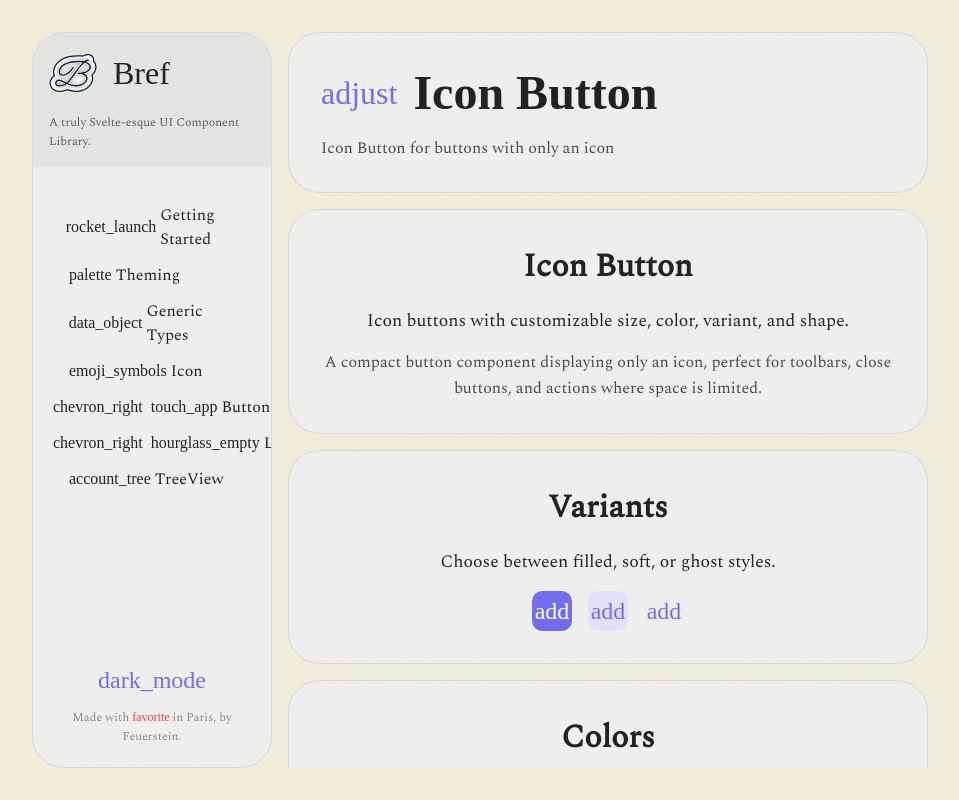
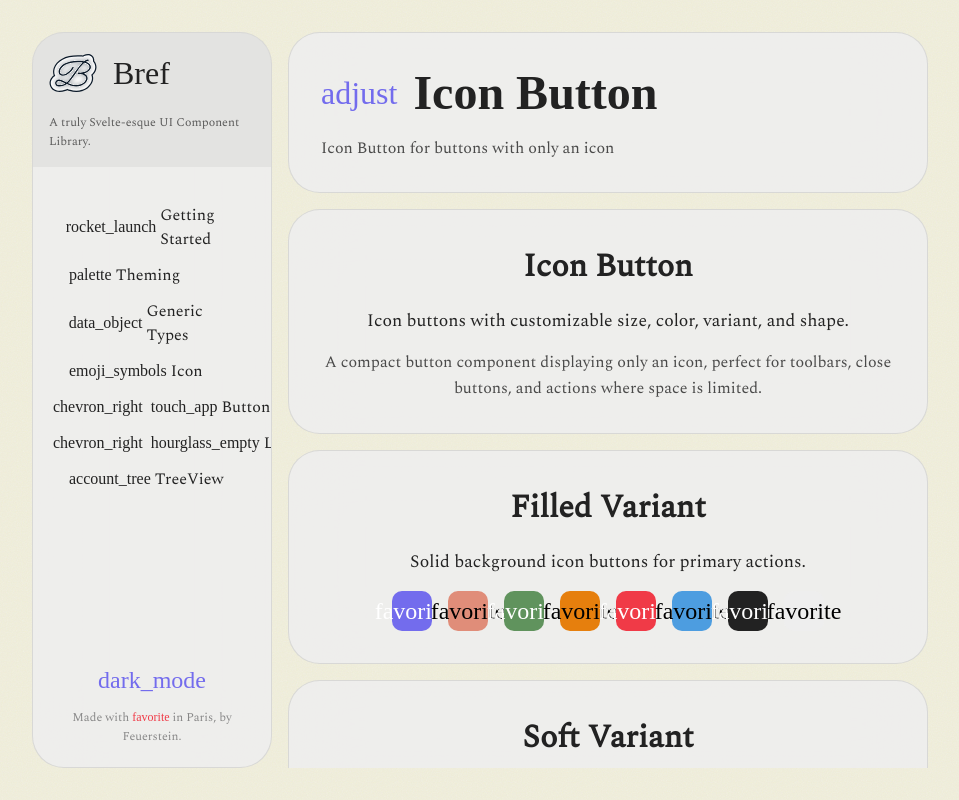
Before and after one commit to feuersteiner/bref, a SvelteKit app: page /icon-button in a window 1280 px wide. Shown: the whole page, without its empty margins (160-1119 px from the left). Built offline with nearby package versions, Linux system fonts and the light colour scheme; a web font is replaced by a local one.

Commit message:
feat: enhance button and icon-button sections with detailed variants and examples

```diff
--- a/src/routes/icon-button/+page.svelte
+++ b/src/routes/icon-button/+page.svelte
@@ -24,24 +24,42 @@
 	</p>
 </Section>
 
-<Section title="Variants" description="Choose between filled, soft, or ghost styles.">
+<Section title="Filled Variant" description="Solid background icon buttons for primary actions.">
 	<div class="demo">
-		<IconButton name="add" variant="filled" onClick={() => {}} />
-		<IconButton name="add" variant="soft" onClick={() => {}} />
-		<IconButton name="add" variant="ghost" onClick={() => {}} />
+		<IconButton name="favorite" variant="filled" color="primary" onClick={() => {}} />
+		<IconButton name="favorite" variant="filled" color="secondary" onClick={() => {}} />
+		<IconButton name="favorite" variant="filled" color="success" onClick={() => {}} />
+		<IconButton name="favorite" variant="filled" color="warning" onClick={() => {}} />
+		<IconButton name="favorite" variant="filled" color="danger" onClick={() => {}} />
+		<IconButton name="favorite" variant="filled" color="info" onClick={() => {}} />
+		<IconButton name="favorite" variant="filled" color="foreground" onClick={() => {}} />
+		<IconButton name="favorite" variant="filled" color="background" onClick={() => {}} />
 	</div>
 </Section>
 
-<Section title="Colors" description="Semantic colors for different actions and states.">
+<Section title="Soft Variant" description="Subtle background icon buttons for secondary actions.">
 	<div class="demo">
-		<IconButton name="favorite" color="primary" onClick={() => {}} />
-		<IconButton name="favorite" color="secondary" onClick={() => {}} />
-		<IconButton name="favorite" color="success" onClick={() => {}} />
-		<IconButton name="favorite" color="warning" onClick={() => {}} />
-		<IconButton name="favorite" color="danger" onClick={() => {}} />
-		<IconButton name="favorite" color="info" onClick={() => {}} />
-		<IconButton name="favorite" color="foreground" onClick={() => {}} />
-		<IconButton name="favorite" color="background" onClick={() => {}} />
+		<IconButton name="favorite" variant="soft" color="primary" onClick={() => {}} />
+		<IconButton name="favorite" variant="soft" color="secondary" onClick={() => {}} />
+		<IconButton name="favorite" variant="soft" color="success" onClick={() => {}} />
+		<IconButton name="favorite" variant="soft" color="warning" onClick={() => {}} />
+		<IconButton name="favorite" variant="soft" color="danger" onClick={() => {}} />
+		<IconButton name="favorite" variant="soft" color="info" onClick={() => {}} />
+		<IconButton name="favorite" variant="soft" color="foreground" onClick={() => {}} />
+		<IconButton name="favorite" variant="soft" color="background" onClick={() => {}} />
+	</div>
+</Section>
+
+<Section title="Ghost Variant" description="Transparent icon buttons for minimal UI impact.">
+	<div class="demo">
+		<IconButton name="favorite" variant="ghost" color="primary" onClick={() => {}} />
+		<IconButton name="favorite" variant="ghost" color="secondary" onClick={() => {}} />
+		<IconButton name="favorite" variant="ghost" color="success" onClick={() => {}} />
+		<IconButton name="favorite" variant="ghost" color="warning" onClick={() => {}} />
+		<IconButton name="favorite" variant="ghost" color="danger" onClick={() => {}} />
+		<IconButton name="favorite" variant="ghost" color="info" onClick={() => {}} />
+		<IconButton name="favorite" variant="ghost" color="foreground" onClick={() => {}} />
+		<IconButton name="favorite" variant="ghost" color="background" onClick={() => {}} />
 	</div>
 </Section>
 
@@ -55,27 +73,120 @@
 	</div>
 </Section>
 
-<Section title="Rounded" description="Circular buttons for a softer appearance.">
+<Section title="Rounded - Filled Variant" description="Circular filled icon buttons.">
 	<div class="demo">
-		<IconButton name="close" rounded onClick={() => {}} />
-		<IconButton name="close" rounded variant="soft" onClick={() => {}} />
-		<IconButton name="close" rounded variant="ghost" onClick={() => {}} />
+		<IconButton name="close" rounded variant="filled" color="primary" onClick={() => {}} />
+		<IconButton name="close" rounded variant="filled" color="secondary" onClick={() => {}} />
+		<IconButton name="close" rounded variant="filled" color="success" onClick={() => {}} />
+		<IconButton name="close" rounded variant="filled" color="warning" onClick={() => {}} />
+		<IconButton name="close" rounded variant="filled" color="danger" onClick={() => {}} />
+		<IconButton name="close" rounded variant="filled" color="info" onClick={() => {}} />
+		<IconButton name="close" rounded variant="filled" color="foreground" onClick={() => {}} />
+		<IconButton name="close" rounded variant="filled" color="background" onClick={() => {}} />
 	</div>
 </Section>
 
-<Section title="Filled Icons" description="Use filled icon variants for emphasis.">
+<Section title="Rounded - Soft Variant" description="Circular soft icon buttons.">
 	<div class="demo">
-		<IconButton name="star" filled onClick={() => {}} />
-		<IconButton name="star" filled variant="soft" color="warning" onClick={() => {}} />
-		<IconButton name="star" filled variant="ghost" color="warning" onClick={() => {}} />
+		<IconButton name="close" rounded variant="soft" color="primary" onClick={() => {}} />
+		<IconButton name="close" rounded variant="soft" color="secondary" onClick={() => {}} />
+		<IconButton name="close" rounded variant="soft" color="success" onClick={() => {}} />
+		<IconButton name="close" rounded variant="soft" color="warning" onClick={() => {}} />
+		<IconButton name="close" rounded variant="soft" color="danger" onClick={() => {}} />
+		<IconButton name="close" rounded variant="soft" color="info" onClick={() => {}} />
+		<IconButton name="close" rounded variant="soft" color="foreground" onClick={() => {}} />
+		<IconButton name="close" rounded variant="soft" color="background" onClick={() => {}} />
 	</div>
 </Section>
 
-<Section title="Disabled" description="Disabled state for unavailable actions.">
+<Section title="Rounded - Ghost Variant" description="Circular ghost icon buttons.">
 	<div class="demo">
-		<IconButton name="edit" disabled onClick={() => {}} />
-		<IconButton name="edit" disabled variant="soft" onClick={() => {}} />
-		<IconButton name="edit" disabled variant="ghost" onClick={() => {}} />
+		<IconButton name="close" rounded variant="ghost" color="primary" onClick={() => {}} />
+		<IconButton name="close" rounded variant="ghost" color="secondary" onClick={() => {}} />
+		<IconButton name="close" rounded variant="ghost" color="success" onClick={() => {}} />
+		<IconButton name="close" rounded variant="ghost" color="warning" onClick={() => {}} />
+		<IconButton name="close" rounded variant="ghost" color="danger" onClick={() => {}} />
+		<IconButton name="close" rounded variant="ghost" color="info" onClick={() => {}} />
+		<IconButton name="close" rounded variant="ghost" color="foreground" onClick={() => {}} />
+		<IconButton name="close" rounded variant="ghost" color="background" onClick={() => {}} />
+	</div>
+</Section>
+
+<Section title="Filled Icons - Filled Variant" description="Use filled icon variants with solid backgrounds.">
+	<div class="demo">
+		<IconButton name="star" filled variant="filled" color="primary" onClick={() => {}} />
+		<IconButton name="star" filled variant="filled" color="secondary" onClick={() => {}} />
+		<IconButton name="star" filled variant="filled" color="success" onClick={() => {}} />
+		<IconButton name="star" filled variant="filled" color="warning" onClick={() => {}} />
+		<IconButton name="star" filled variant="filled" color="danger" onClick={() => {}} />
+		<IconButton name="star" filled variant="filled" color="info" onClick={() => {}} />
+		<IconButton name="star" filled variant="filled" color="foreground" onClick={() => {}} />
+		<IconButton name="star" filled variant="filled" color="background" onClick={() => {}} />
+	</div>
+</Section>
+
+<Section title="Filled Icons - Soft Variant" description="Use filled icon variants with subtle backgrounds.">
+	<div class="demo">
+		<IconButton name="star" filled variant="soft" color="primary" onClick={() => {}} />
+		<IconButton name="star" filled variant="soft" color="secondary" onClick={() => {}} />
+		<IconButton name="star" filled variant="soft" color="success" onClick={() => {}} />
+		<IconButton name="star" filled variant="soft" color="warning" onClick={() => {}} />
+		<IconButton name="star" filled variant="soft" color="danger" onClick={() => {}} />
+		<IconButton name="star" filled variant="soft" color="info" onClick={() => {}} />
+		<IconButton name="star" filled variant="soft" color="foreground" onClick={() => {}} />
+		<IconButton name="star" filled variant="soft" color="background" onClick={() => {}} />
+	</div>
+</Section>
+
+<Section title="Filled Icons - Ghost Variant" description="Use filled icon variants with transparent backgrounds.">
+	<div class="demo">
+		<IconButton name="star" filled variant="ghost" color="primary" onClick={() => {}} />
+		<IconButton name="star" filled variant="ghost" color="secondary" onClick={() => {}} />
+		<IconButton name="star" filled variant="ghost" color="success" onClick={() => {}} />
+		<IconButton name="star" filled variant="ghost" color="warning" onClick={() => {}} />
+		<IconButton name="star" filled variant="ghost" color="danger" onClick={() => {}} />
+		<IconButton name="star" filled variant="ghost" color="info" onClick={() => {}} />
+		<IconButton name="star" filled variant="ghost" color="foreground" onClick={() => {}} />
+		<IconButton name="star" filled variant="ghost" color="background" onClick={() => {}} />
+	</div>
+</Section>
+
+<Section title="Disabled - Filled Variant" description="Disabled filled icon buttons.">
+	<div class="demo">
+		<IconButton name="edit" disabled variant="filled" color="primary" onClick={() => {}} />
+		<IconButton name="edit" disabled variant="filled" color="secondary" onClick={() => {}} />
+		<IconButton name="edit" disabled variant="filled" color="success" onClick={() => {}} />
+		<IconButton name="edit" disabled variant="filled" color="warning" onClick={() => {}} />
+		<IconButton name="edit" disabled variant="filled" color="danger" onClick={() => {}} />
+		<IconButton name="edit" disabled variant="filled" color="info" onClick={() => {}} />
+		<IconButton name="edit" disabled variant="filled" color="foreground" onClick={() => {}} />
+		<IconButton name="edit" disabled variant="filled" color="background" onClick={() => {}} />
+	</div>
+</Section>
+
+<Section title="Disabled - Soft Variant" description="Disabled soft icon buttons.">
+	<div class="demo">
+		<IconButton name="edit" disabled variant="soft" color="primary" onClick={() => {}} />
+		<IconButton name="edit" disabled variant="soft" color="secondary" onClick={() => {}} />
+		<IconButton name="edit" disabled variant="soft" color="success" onClick={() => {}} />
+		<IconButton name="edit" disabled variant="soft" color="warning" onClick={() => {}} />
+		<IconButton name="edit" disabled variant="soft" color="danger" onClick={() => {}} />
+		<IconButton name="edit" disabled variant="soft" color="info" onClick={() => {}} />
+		<IconButton name="edit" disabled variant="soft" color="foreground" onClick={() => {}} />
+		<IconButton name="edit" disabled variant="soft" color="background" onClick={() => {}} />
+	</div>
+</Section>
+
+<Section title="Disabled - Ghost Variant" description="Disabled ghost icon buttons.">
+	<div class="demo">
+		<IconButton name="edit" disabled variant="ghost" color="primary" onClick={() => {}} />
+		<IconButton name="edit" disabled variant="ghost" color="secondary" onClick={() => {}} />
+		<IconButton name="edit" disabled variant="ghost" color="success" onClick={() => {}} />
+		<IconButton name="edit" disabled variant="ghost" color="warning" onClick={() => {}} />
+		<IconButton name="edit" disabled variant="ghost" color="danger" onClick={() => {}} />
+		<IconButton name="edit" disabled variant="ghost" color="info" onClick={() => {}} />
+		<IconButton name="edit" disabled variant="ghost" color="foreground" onClick={() => {}} />
+		<IconButton name="edit" disabled variant="ghost" color="background" onClick={() => {}} />
 	</div>
 </Section>
 
```
Also changed, not shown: src/routes/button/+page.svelte (+31 -13 lines), src/routes/buttons/+page.svelte (+4 -25 lines).
